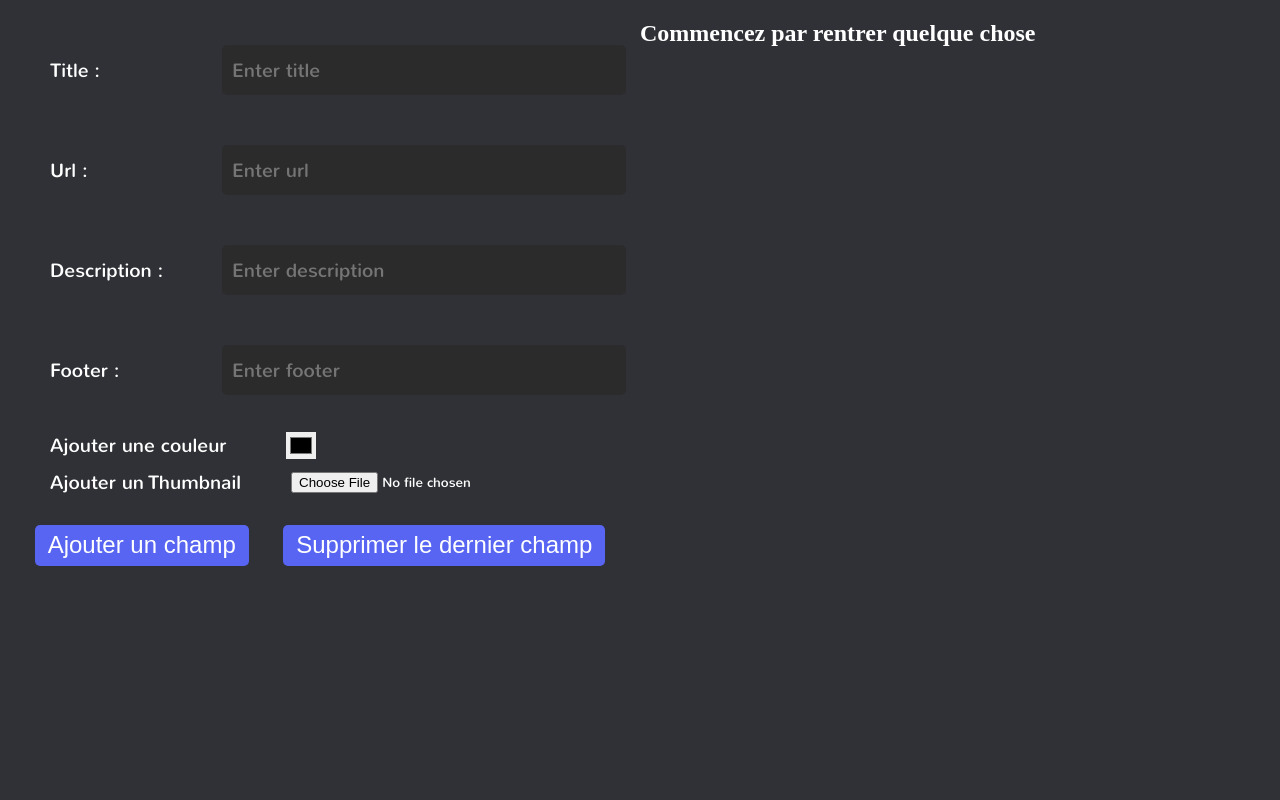
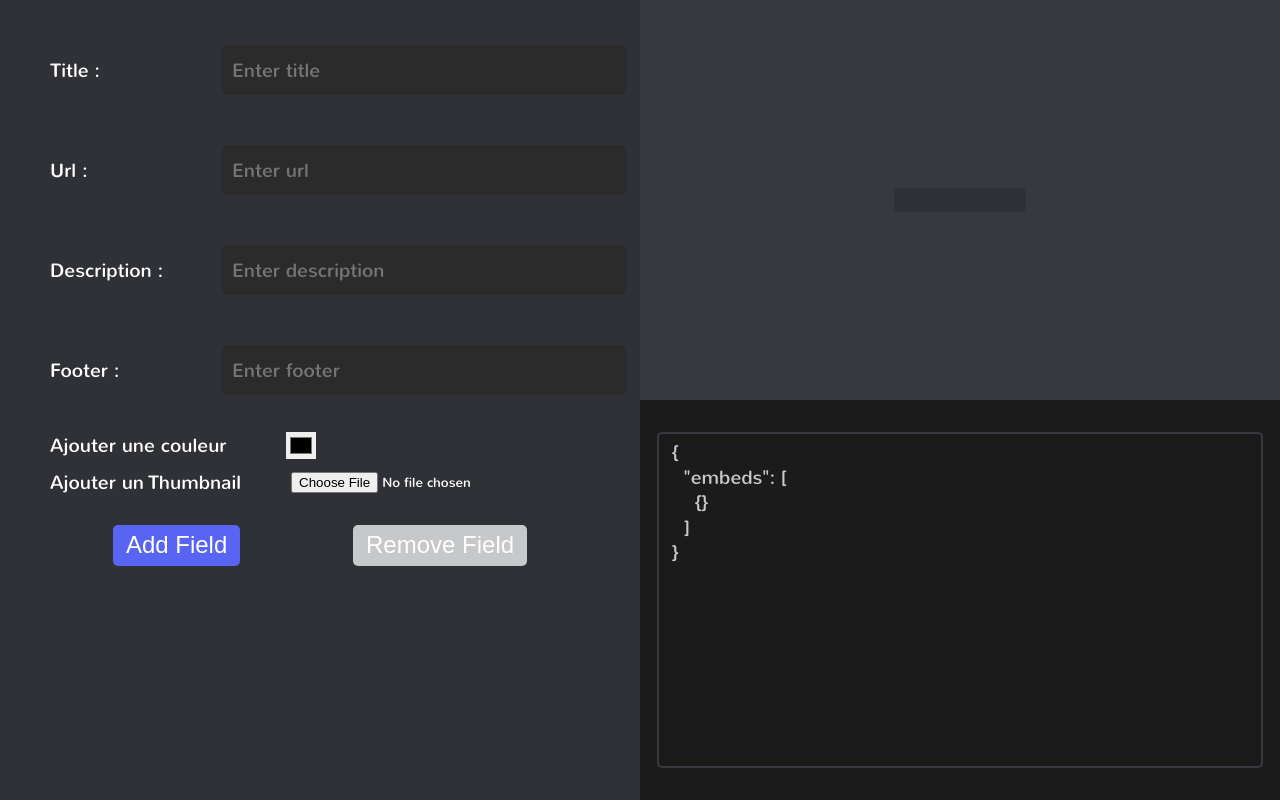
Before and after one commit to DoctorPok42/Discord-Embed, a Next.js app: page / in a window 1280 px wide. Built offline with nearby package versions, Linux system fonts and the light colour scheme.

Commit message:
Update index.tsx

```diff
--- a/pages/index.tsx
+++ b/pages/index.tsx
@@ -1,36 +1,26 @@
-import React, { useEffect, useState } from "react";
+import React, { useState } from "react";
 import type { NextPage } from "next";
 import Head from "next/head";
 import { Embed, InputText, Field, InputColor, Thumbnail } from "../components";
 import { isValid } from "./helper";
-import { Message } from "../types/types";
+import { Message } from "../types/message";
 
 const Home: NextPage = () => {
   const [title, setTitle] = useState<string>("");
-  const [description, setDescription] = useState<string>("");
-  const [url, setUrl] = useState<string>("");
-  const [field, setField] = useState<
-    { txt: string; value: string; id: number }[]
-  >([]);
-  const [thumbnail, setThumbnail] = useState<{
-    url: string;
-  }>({
+  const [description, setDescription] = useState<Message["title"]>("");
+  const [url, setUrl] = useState<Message["url"]>("");
+  const [field, setField] = useState<Message["field"]>([]);
+  const [thumbnail, setThumbnail] = useState<Message["thumbnail"]>({
     url: "",
   });
-  const [footer, setFooter] = useState<{ value: string; icon_url: string }>({
-    value: "",
-    icon_url: "",
+  const [footer, setFooter] = useState<Message["footer"]>({
+    text: "",
+    // icon_url: "",
   });
-  const [color, setColor] = useState<string>("");
-  const [timestamp, setTimestamp] = useState<string | Date>("");
-  const [image, setImage] = useState<{
-    url: string;
-    width: number;
-    height: number;
-  }>({
+  const [color, setColor] = useState<Message["color"]>("");
+  const [timestamp, setTimestamp] = useState<Message["timestamp"]>("");
+  const [image, setImage] = useState<Message["image"]>({
     url: "",
-    width: 0,
-    height: 0,
   });
 
   const handleChangeInputText = (args: string, value: any) => {
@@ -45,7 +35,7 @@ const Home: NextPage = () => {
         setUrl(value);
         break;
       case "footer":
-        setFooter({ ...footer, value: value });
+        setFooter({ ...footer, text: value });
         break;
     }
   };
@@ -53,15 +43,18 @@ const Home: NextPage = () => {
   return (
     <main className="container">
       <Head>
-        <title>Home</title>
+        <title>Embed Discord</title>
         <meta charSet="UTF8" />
         <meta name="theme-color" content="#ffbd58" />
         <meta name="title" content="Embed Discord" />
+        <link rel="icon" href="/favicon.ico" />
       </Head>
       <div className="content1">
         <InputText
           name="title"
           onChange={(args) => handleChangeInputText("title", args)}
+          maxLength={256}
+          autoFocus={true}
         />
         <InputText
           name="url"
@@ -70,10 +63,12 @@ const Home: NextPage = () => {
         <InputText
           name="description"
           onChange={(args) => handleChangeInputText("description", args)}
+          maxLength={4096}
         />
         <InputText
           name="footer"
           onChange={(args) => handleChangeInputText("footer", args)}
+          maxLength={256}
         />
         <InputColor setColor={setColor} />
         <Thumbnail setThumbnail={setThumbnail} />
@@ -85,30 +80,35 @@ const Home: NextPage = () => {
               setField([
                 ...field,
                 {
-                  txt: "",
+                  name: "",
                   value: "",
                   id: field.length + 1,
                 },
               ]);
             }}
           >
-            Ajouter un champ
+            Add Field
           </button>
-          {/* suprimmer le dernier field */}
+
           <button
             className="btn"
             onClick={() => {
               setField(field.slice(0, field.length - 1));
             }}
+            disabled={field.length === 0}
+            style={{
+              backgroundColor:
+                field.length === 0 ? "var(--gris)" : "var(--blue)",
+            }}
           >
-            Supprimer le dernier champ
+            Remove Field
           </button>
         </div>
 
         {field.map((f, i) => (
           <Field
             key={i}
-            txt={f.txt}
+            name={f.name}
             value={f.value}
             id={f.id}
             onChange={(newField) => {
@@ -123,28 +123,85 @@ const Home: NextPage = () => {
         ))}
       </div>
 
+      <div className="revel">
         <div className="content2">
           {isValid({
             title,
             description,
             url,
-          field,
             thumbnail,
             footer,
+            color,
+            timestamp,
+            image,
+            field,
           } as Message) ? (
             <Embed
-            title={title ? title : null}
-            description={description ? description : null}
-            url={url ? url : null}
-            field={field ? field : undefined}
-            footer={footer ? footer : undefined}
+              title={title}
+              description={description}
+              url={url}
+              field={field}
+              footer={footer}
               timestamp={timestamp ? new Date() : undefined}
-            color={color ? color : null}
-            thumbnail={thumbnail ? thumbnail : undefined}
+              color={color}
+              thumbnail={thumbnail}
             />
           ) : (
-          <h2>Commencez par rentrer quelque chose</h2>
+            <h2>Start by entering something</h2>
           )}
+        </div>
+
+        <div className="content3">
+          {isValid({
+            title,
+            description,
+            url,
+            thumbnail,
+            footer,
+            color,
+            timestamp,
+            image,
+            field,
+          } as Message) ? (
+            <textarea
+              className="code"
+              onClick={(e) => {
+                e.currentTarget.select();
+              }}
+              value={JSON.stringify(
+                {
+                  embeds: [
+                    {
+                      ...(title && { title }),
+                      ...(description && { description }),
+                      ...(url && { url }),
+                      ...(field[0] && {
+                        fields: field.map((f) => {
+                          return {
+                            name: f.name,
+                            value: f.value,
+                          };
+                        }),
+                      }),
+                      ...(footer["text"] && footer.text && { footer }),
+                      ...(timestamp && { timestamp }),
+                      ...(color && { color }),
+                      // ...(thumbnail["url"] && {
+                      //   thumbnail: {
+                      //     url: thumbnail.url,
+                      //   },
+                      // }),
+                    },
+                  ],
+                },
+                null,
+                2
+              )}
+            ></textarea>
+          ) : (
+            <img className="imgfav" src="/favicon.ico" />
+          )}
+        </div>
       </div>
     </main>
   );
```
Lines whose indentation alone changed are shown as unchanged.
